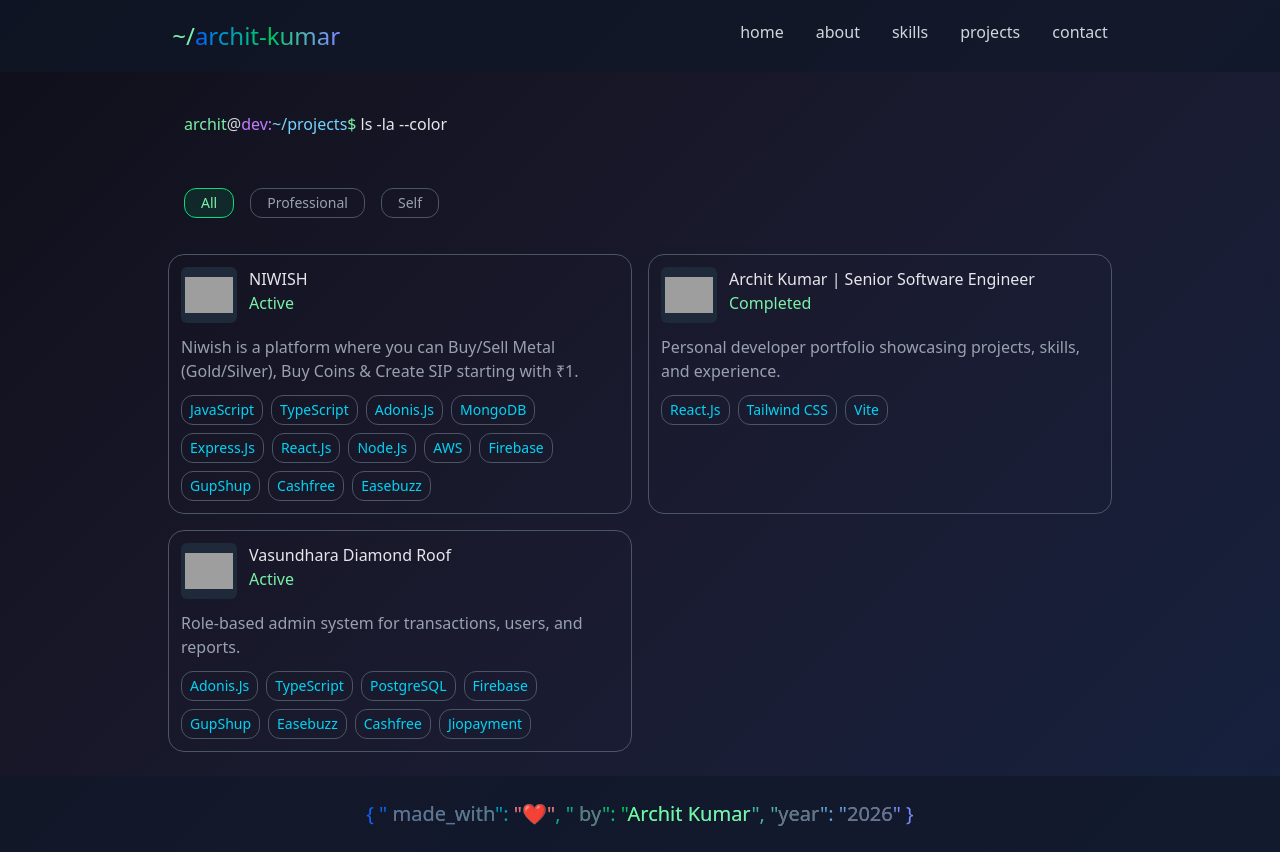
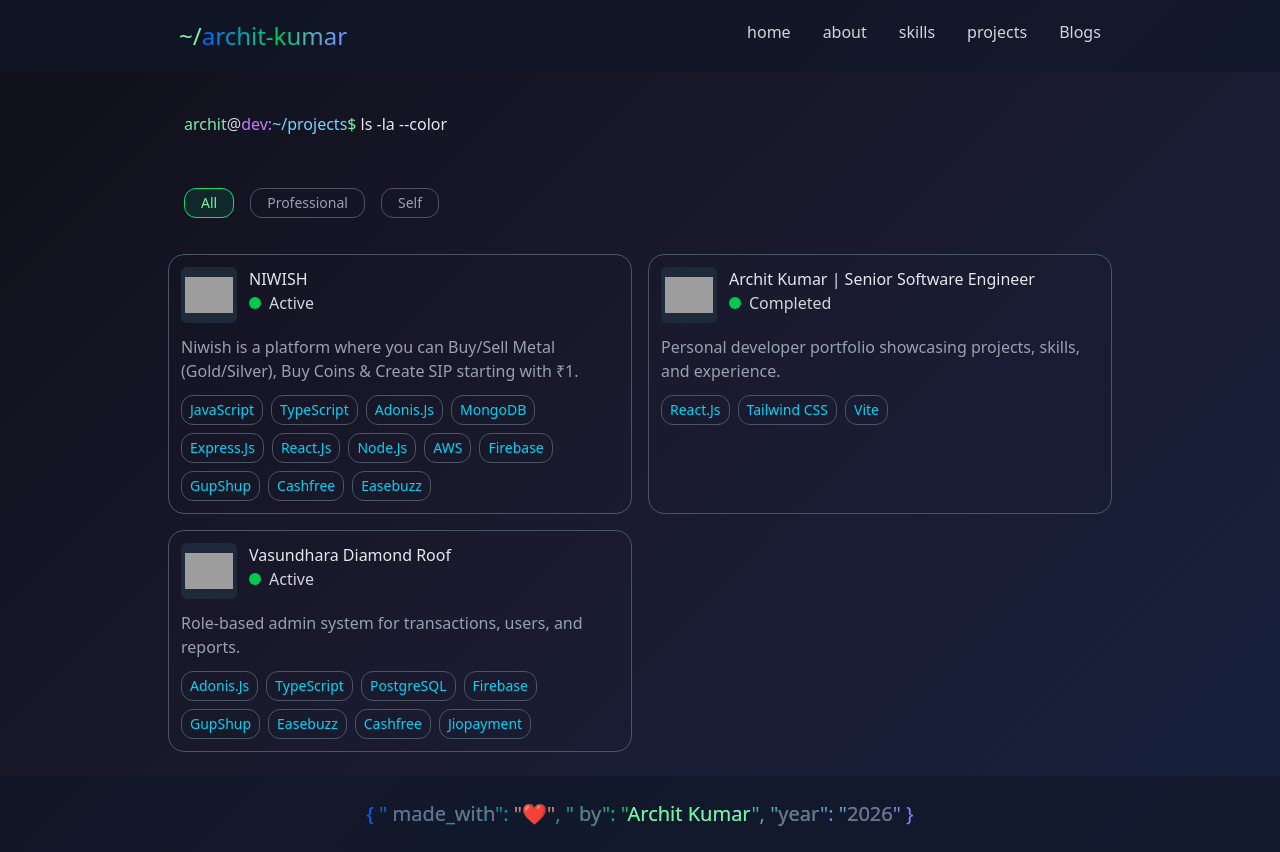
Before and after one commit to Archit314/archit-engineer-portfolio, a React (Vite) app in the folder app_frontend/: page / in a window 1280 px wide. Both pictures are taken after a click on the button "projects". Built offline with nearby package versions, Linux system fonts and the light colour scheme; grey boxes are pictures that could not be loaded.

Commit message:
[Frontend]: Added portfolio icon

```diff
--- a/app_frontend/index.html
+++ b/app_frontend/index.html
@@ -2,7 +2,7 @@
 <html lang="en">
   <head>
     <meta charset="UTF-8" />
-    <link rel="icon" type="image/svg+xml" href="/vite.svg" />
+    <link rel="icon" href="https://static.vecteezy.com/system/resources/previews/004/637/540/non_2x/portfolio-icon-in-linear-style-vector.jpg" type="image/svg+xml"/>
     <meta name="viewport" content="width=device-width, initial-scale=1.0" />
     <title>Archit Kumar | Senior Software Engineer</title>
   </head>
--- a/app_frontend/src/component/common/Navbar.jsx
+++ b/app_frontend/src/component/common/Navbar.jsx
@@ -26,7 +26,7 @@ function Navbar({setCurrentPage}) {
                 <button className={navLink} onClick={() => setCurrentPage('about')}>about</button>
                 <button className={navLink} onClick={() => setCurrentPage('skills')}>skills</button>
                 <button className={navLink} onClick={() => setCurrentPage('projects')}>projects</button>
-                <button className={navLink}>contact</button>
+                <button className={navLink} onClick={() => setCurrentPage('Blogs')}>Blogs</button>
             </ul>
         </div>
     </div>
--- a/app_frontend/src/pages/Projects.jsx
+++ b/app_frontend/src/pages/Projects.jsx
@@ -33,7 +33,7 @@ const projects = [
     description:
       "Personal developer portfolio showcasing projects, skills, and experience.",
     tech: ["React.Js", "Tailwind CSS", "Vite"],
-    logo: "/vite.svg",
+    logo: "https://static.vecteezy.com/system/resources/previews/004/637/540/non_2x/portfolio-icon-in-linear-style-vector.jpg",
   },
   {
     id: 3,
@@ -101,7 +101,10 @@ function Skills() {
 
               <div>
                 <h1 className="text-gray-200">{project.title}</h1>
-                <h1 className="text-green-300">{project.status}</h1>
+                <div className='flex gap-2 items-center'>
+                    <div className='bg-green-500 rounded-full w-3 h-3'></div>
+                    <h1 className='text-gray-300'>{project.status}</h1>
+                </div>
               </div>
             </div>
 
```
